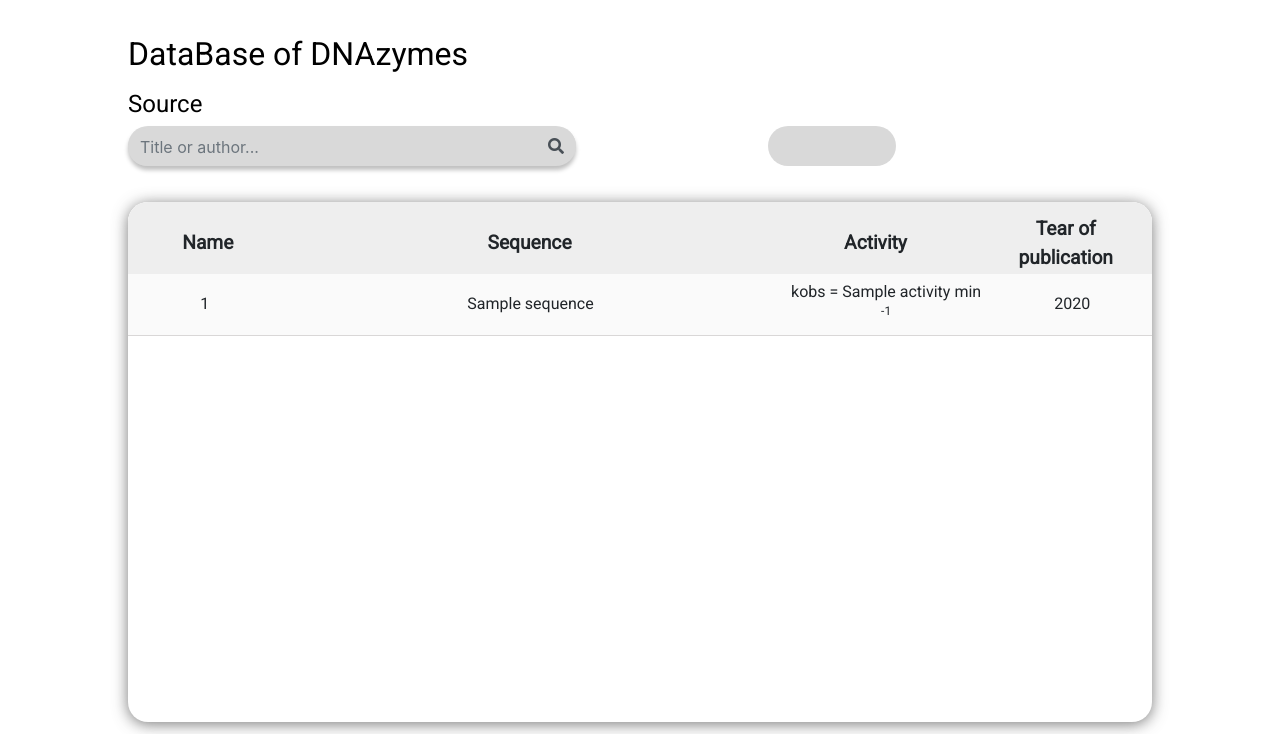
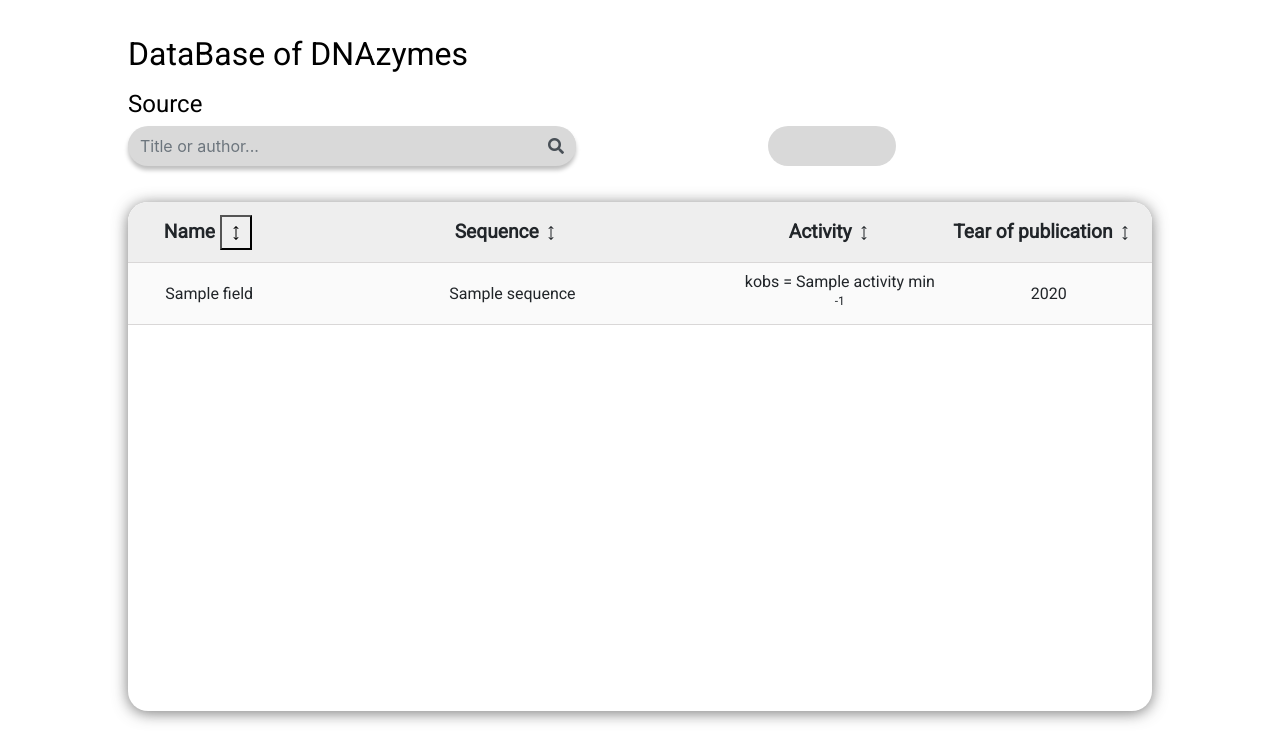
Before and after one commit to nebaskov/dnaZymeWeb, a Django app: template templates/database/database_home.html in a window 1280 px wide. Shown: the part 66-800 px from the top of the page. Run offline with Django 4.2, Linux system fonts and the light colour scheme; the template is opened without the code that fills it: most values are stand-ins (such as "Sample title", 1, 10 or a date in 2020); lists and menus that the app fills with data are empty; some libraries are stand-ins or nearby versions; some web fonts are replaced.

```diff
--- a/templates/database/database_home.html
+++ b/templates/database/database_home.html
@@ -91,14 +91,14 @@ td:nth-child(1){
     width: 15vw;
 }
 td:nth-child(2){
-    width: 50vw;
+    width: 45vw;
     word-break: break-all;
 }
 td:nth-child(3){
     width: 20vw;
 }
 td:nth-child(4){
-    width: 15vw;
+    width: 20vw;
 }
 .e9_698 {
     color:rgba(0, 0, 0, 1);
@@ -131,7 +131,7 @@ td:nth-child(4){
 }
 .fixed_th_2 {
     font-family:Roboto;
-    width: 50vw;
+    width: 45vw;
     font-weight: bolder;
     padding: 1vw 2vh;
     background-color: #eeeeee;
@@ -149,7 +149,7 @@ td:nth-child(4){
 }
 .fixed_th_4 {
     font-family:Roboto;
-    width:15vw;
+    width:20vw;
     font-weight: bolder;
     padding: 1vw 2vh;
     background-color: #eeeeee;
@@ -177,7 +177,8 @@ form {
     border-top-left-radius:20px;
 	border-bottom-left-radius:20px;
     border: 0 !important;
-    top: 0.25vh;
+    top: 0.5vh;
+    height: 4vh;
 }
 .input-group-append {
     background-color:rgba(217.0000022649765, 217.0000022649765, 217.0000022649765, 1);
@@ -193,6 +194,7 @@ form {
 .form-group {
     border: 0 !important;
     height:4vh;
+    margin-bottom: 0;
 }
 </style>
 
@@ -229,15 +231,35 @@ form {
                 <tr>
                     <th class="fixed_th_1">
                         Name
+                        <button type="submit" name="sort_by_name">
+                            <svg xmlns="http://www.w3.org/2000/svg" width="16" height="16" fill="currentColor" class="bi bi-arrows-vertical" viewBox="0 0 16 16">
+                            <path d="M8.354 14.854a.5.5 0 0 1-.708 0l-2-2a.5.5 0 0 1 .708-.708L7.5 13.293V2.707L6.354 3.854a.5.5 0 1 1-.708-.708l2-2a.5.5 0 0 1 .708 0l2 2a.5.5 0 0 1-.708.708L8.5 2.707v10.586l1.146-1.147a.5.5 0 0 1 .708.708l-2 2Z"/>
+                            </svg>
+                        </button>
                     </th>
                     <th class="fixed_th_2">
                         Sequence
+                        <span>
+                            <svg xmlns="http://www.w3.org/2000/svg" width="16" height="16" fill="currentColor" class="bi bi-arrows-vertical" viewBox="0 0 16 16">
+                            <path d="M8.354 14.854a.5.5 0 0 1-.708 0l-2-2a.5.5 0 0 1 .708-.708L7.5 13.293V2.707L6.354 3.854a.5.5 0 1 1-.708-.708l2-2a.5.5 0 0 1 .708 0l2 2a.5.5 0 0 1-.708.708L8.5 2.707v10.586l1.146-1.147a.5.5 0 0 1 .708.708l-2 2Z"/>
+                            </svg>
+                        </span>
                     </th>
                     <th class="fixed_th_3">
                         Activity
+                        <span>
+                            <svg xmlns="http://www.w3.org/2000/svg" width="16" height="16" fill="currentColor" class="bi bi-arrows-vertical" viewBox="0 0 16 16">
+                            <path d="M8.354 14.854a.5.5 0 0 1-.708 0l-2-2a.5.5 0 0 1 .708-.708L7.5 13.293V2.707L6.354 3.854a.5.5 0 1 1-.708-.708l2-2a.5.5 0 0 1 .708 0l2 2a.5.5 0 0 1-.708.708L8.5 2.707v10.586l1.146-1.147a.5.5 0 0 1 .708.708l-2 2Z"/>
+                            </svg>
+                        </span>
                     </th>
                     <th class="fixed_th_4">
                         Tear of publication
+                        <span>
+                            <svg xmlns="http://www.w3.org/2000/svg" width="16" height="16" fill="currentColor" class="bi bi-arrows-vertical" viewBox="0 0 16 16">
+                            <path d="M8.354 14.854a.5.5 0 0 1-.708 0l-2-2a.5.5 0 0 1 .708-.708L7.5 13.293V2.707L6.354 3.854a.5.5 0 1 1-.708-.708l2-2a.5.5 0 0 1 .708 0l2 2a.5.5 0 0 1-.708.708L8.5 2.707v10.586l1.146-1.147a.5.5 0 0 1 .708.708l-2 2Z"/>
+                            </svg>
+                        </span>
                     </th>
                 </tr>
                 </thead>
@@ -249,7 +271,7 @@ form {
                 <tbody>
                     <tr>
                         <td>
-                            {{ instance.fields.id }}
+                            {{ instance.fields.name }}
                         </td>
                         <td>
                             {{ instance.fields.sequence }}
```
Also changed, not shown: database/views.py (+12 -3 lines).
